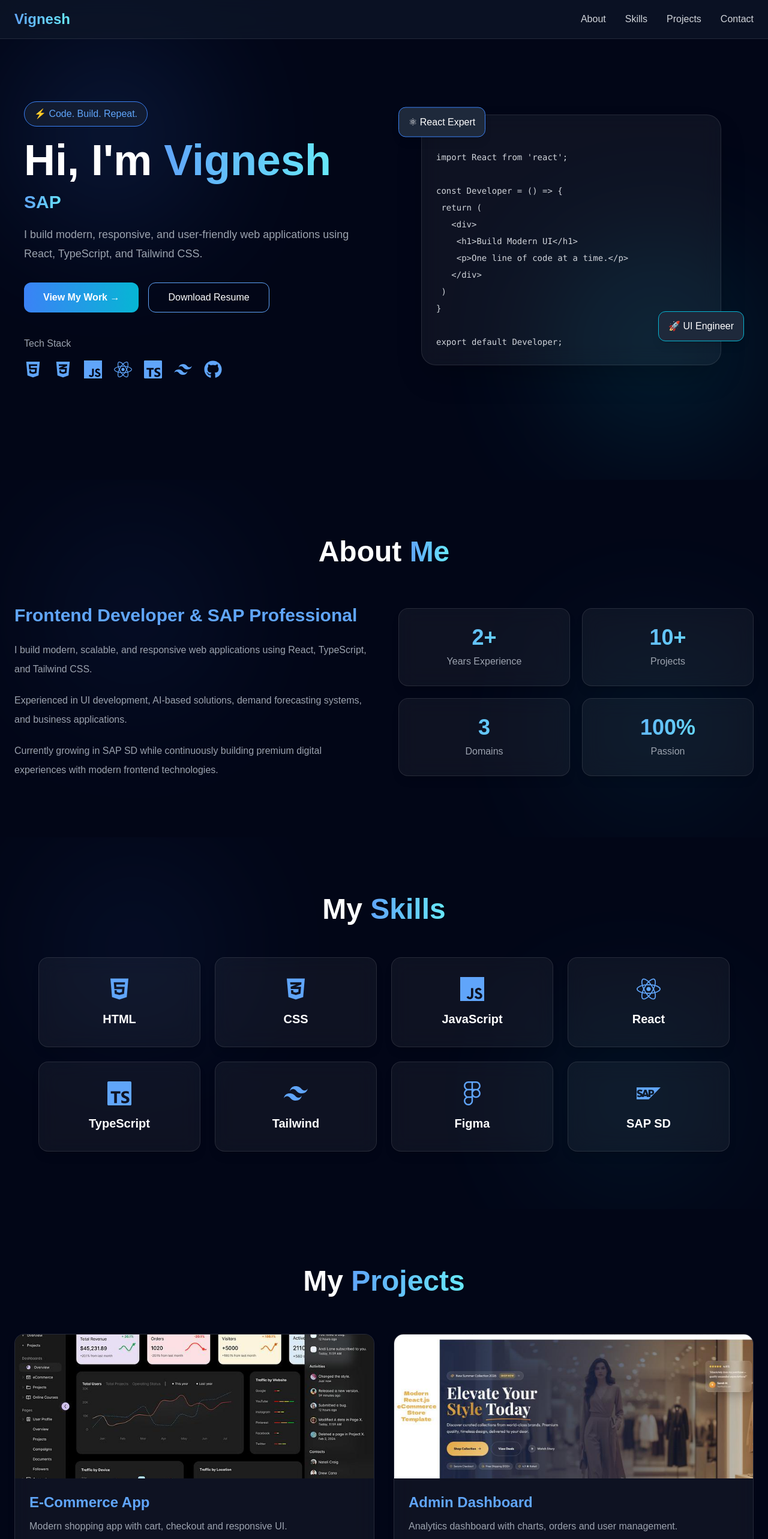
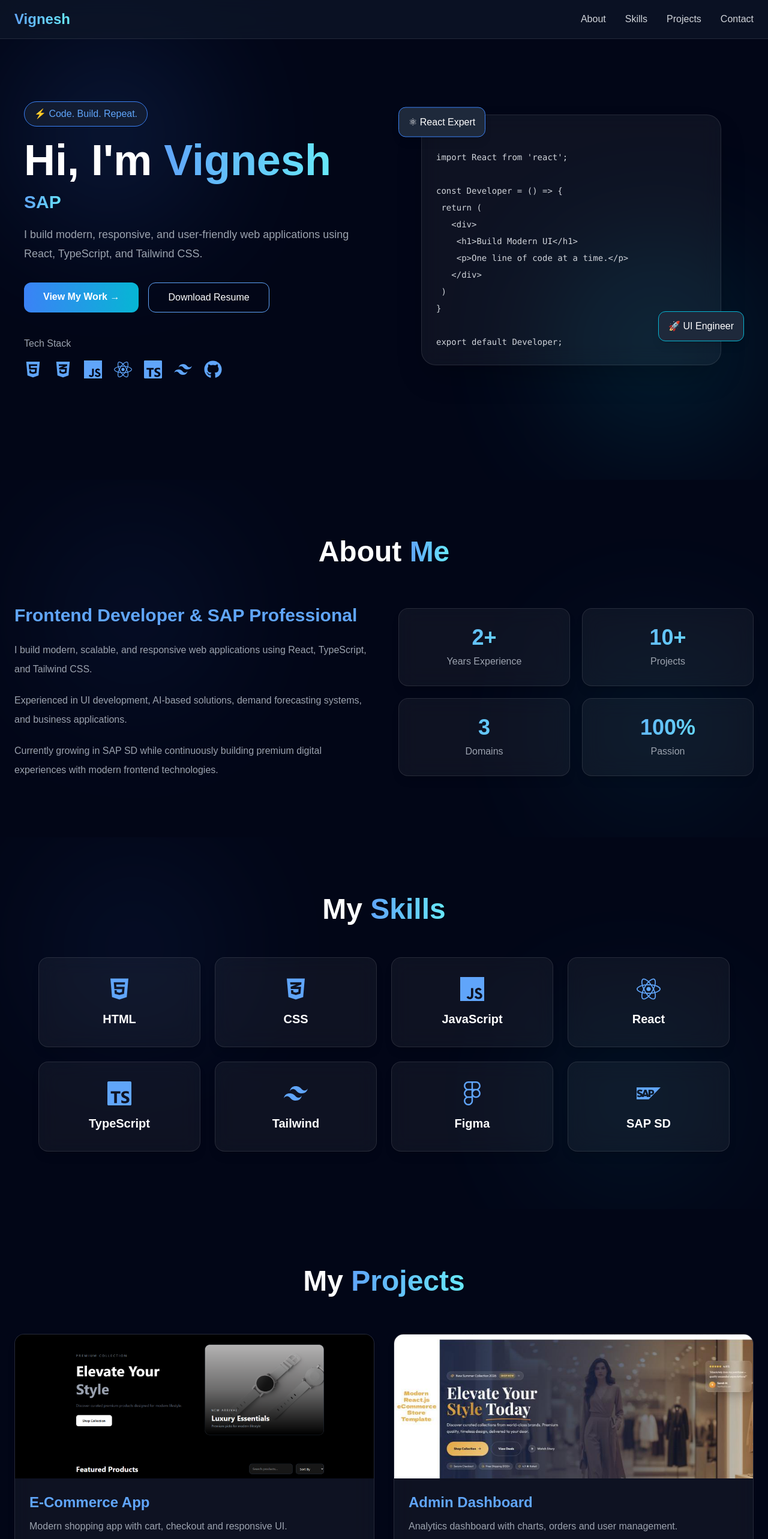
Before and after one commit to Vigneshselvarajdckap/Portfolio, a React app: page / in a window 1280 px wide. Shown: the top 2566 px of the page at 60% size. Built offline with nearby package versions, Linux system fonts and the light colour scheme; the HTML template or start-up script is replaced by a standard one.

Commit message:
Update project

```diff
--- a/src/components/Hero.tsx
+++ b/src/components/Hero.tsx
@@ -47,14 +47,18 @@ const Hero = () => {
           </p>
 
           {/* Buttons */}
+          {/* Buttons */}
           <div className="flex flex-wrap gap-4 mb-10">
-            <button className="bg-gradient-to-r from-blue-500 to-cyan-500 px-8 py-3 rounded-xl font-semibold hover:scale-105 transition">
+            <a
+              href="#projects"
+              className="bg-gradient-to-r from-blue-500 to-cyan-500 px-8 py-3 rounded-xl font-semibold hover:scale-105 transition inline-block"
+            >
               View My Work →
-            </button>
+            </a>
 
             <a
-              href=".../public/resume/Vignesh-Resume.pdf"
-              download
+              href="/resume/Vignesh-Resume.pdf"
+              download="Vignesh-Resume.pdf"
               className="border border-blue-400 px-8 py-3 rounded-xl hover:bg-blue-500 transition inline-block"
             >
               Download Resume
--- a/src/components/Projects.tsx
+++ b/src/components/Projects.tsx
@@ -4,10 +4,11 @@ const Projects = () => {
   const projects = [
     {
       title: "E-Commerce App",
-      image: "/images/ecom.jpeg",
+      image: "/images/E-commer.png",
       desc: "Modern shopping app with cart, checkout and responsive UI.",
       tech: ["React", "Tailwind", "JavaScript"],
       link: "https://shopvphere.netlify.app/",
+      gitLink:"https://github.com/Vigneshselvarajdckap/E-commerce.git",
     },
     {
       title: "Admin Dashboard",
@@ -15,6 +16,7 @@ const Projects = () => {
       desc: "Analytics dashboard with charts, orders and user management.",
       tech: ["React", "TypeScript", "Tailwind"],
       link: "https://shopvphere.netlify.app/",
+      gitLink:"https://github.com/Vigneshselvarajdckap/E-commerce.git",
     },
     {
       title: "Weather App",
@@ -22,6 +24,7 @@ const Projects = () => {
       desc: "Real-time weather application with API integration.",
       tech: ["HTML", "CSS", "JavaScript"],
       link: "https://shopvphere.netlify.app/",
+      gitLink:"https://github.com/Vigneshselvarajdckap/E-commerce.git",
     },
     {
       title: "Music App",
@@ -29,6 +32,7 @@ const Projects = () => {
       desc: "Responsive music player with smooth UI controls.",
       tech: ["HTML", "CSS", "JavaScript"],
       link: "https://shopvphere.netlify.app/",
+      gitLink:"https://github.com/Vigneshselvarajdckap/E-commerce.git",
     },
   ];
 
@@ -89,9 +93,11 @@ const Projects = () => {
                   </a>
 
 
-                  <button className="border border-blue-400 px-5 py-2 rounded-lg hover:bg-blue-500">
-                    GitHub
-                  </button>
+                  <a href={project.gitLink} rel="noopener noreferrer" target="_blank">
+                    <button className="border border-blue-400 px-5 py-2 rounded-lg hover:bg-blue-500">
+                      GitHub
+                    </button>
+                  </a>
                 </div>
               </div>
             </motion.div>
```
Also changed, not shown: public/images/E-commer.png (added).
